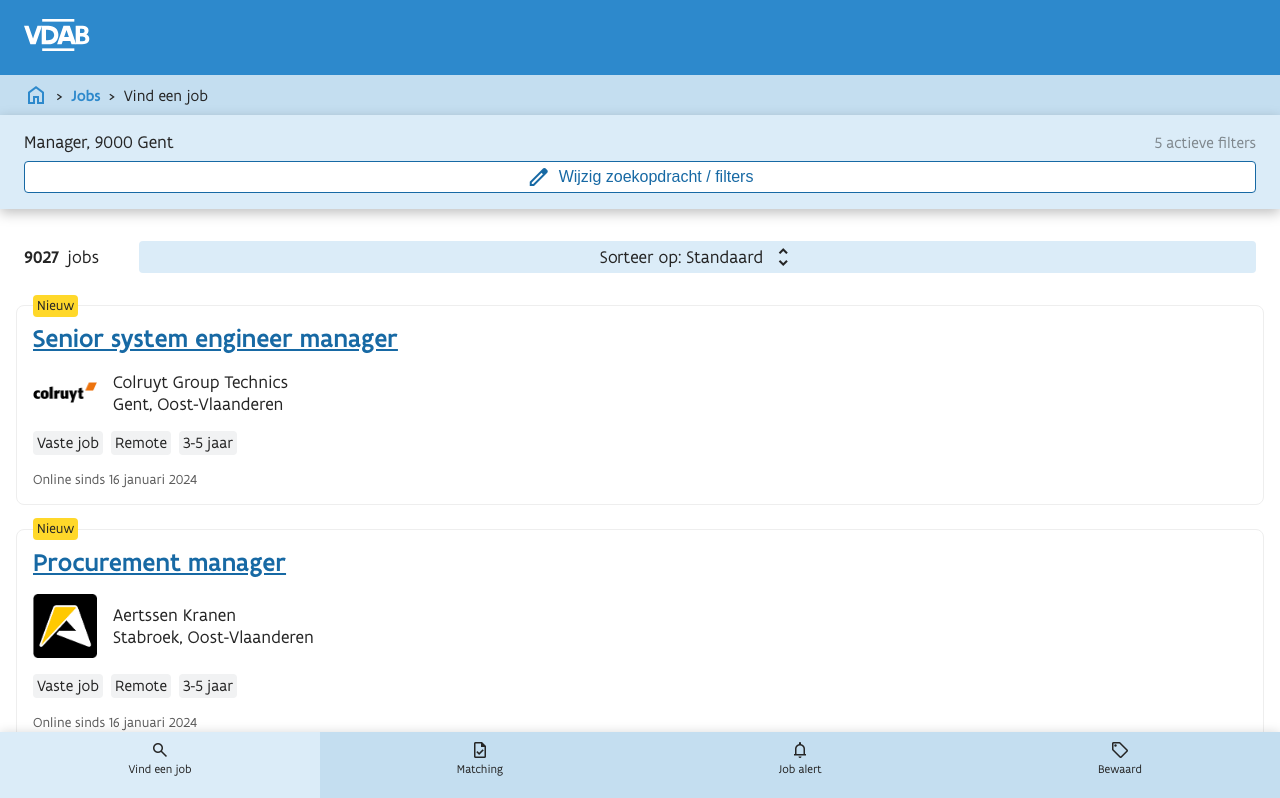
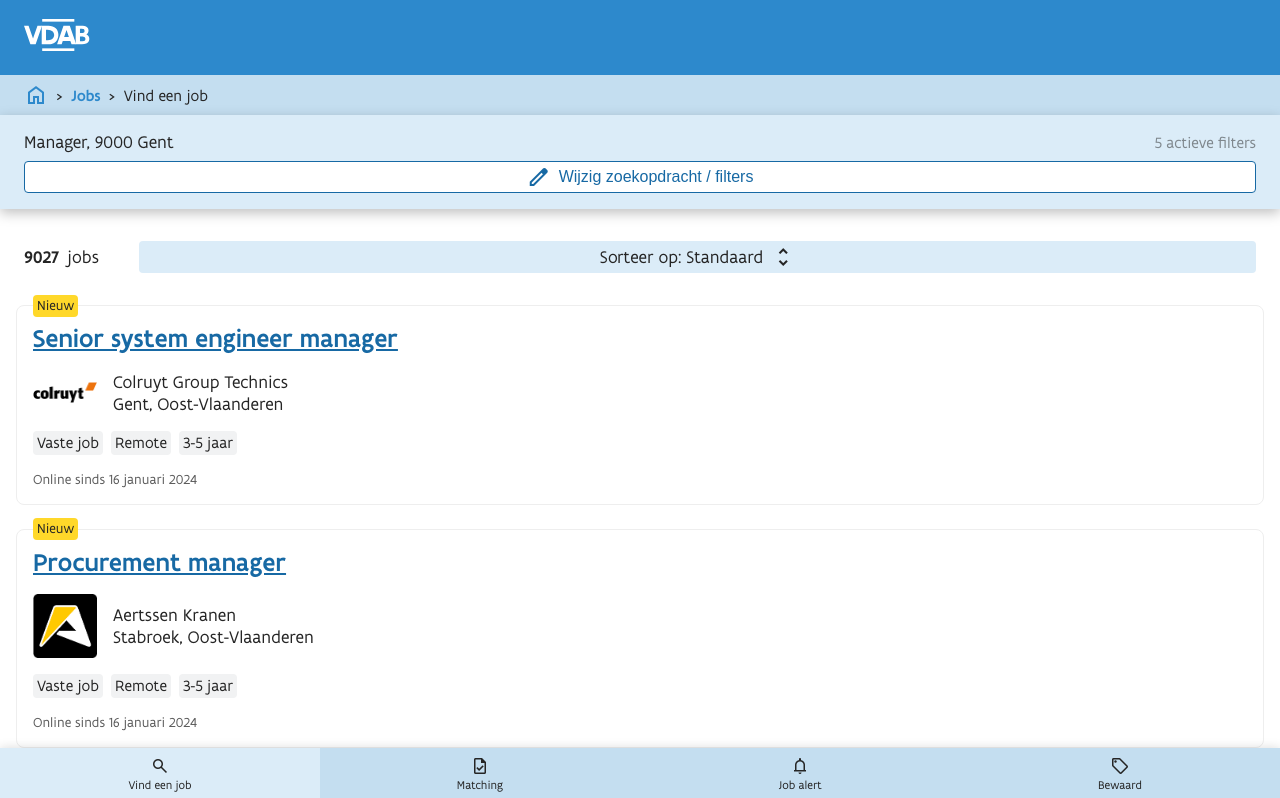
Before and after one commit to g-raph/vdab-vej-prototype, an Angular app: page /vind-een-job in a window 1280 px wide. Shown: the top 798 px of the page. Built offline with nearby package versions, Linux system fonts and the light colour scheme.

Commit message:
safe area

```diff
--- a/src/app/shell/footer/footer.component.scss
+++ b/src/app/shell/footer/footer.component.scss
@@ -1,6 +1,6 @@
 .footernav {
     position: fixed;
-    bottom: 0;
+    bottom: env(safe-area-inset-bottom);
     left: 0;
     box-sizing: border-box;
     width: 100%;
@@ -14,7 +14,7 @@
         flex-flow: column;
         align-items: center;
         justify-content: center;
-        padding: .5rem .5rem 1.5rem;
+        padding: .5rem;
         font-size: .75rem;
         gap: .125rem;
         flex: 1;
--- a/src/styles.scss
+++ b/src/styles.scss
@@ -26,6 +26,7 @@
   margin: 0;
   font-size: 1.125rem;
   color: #252525;
+  padding: env(safe-area-inset-bottom);
   &.filter-open {
     overflow: hidden;
   }
```
